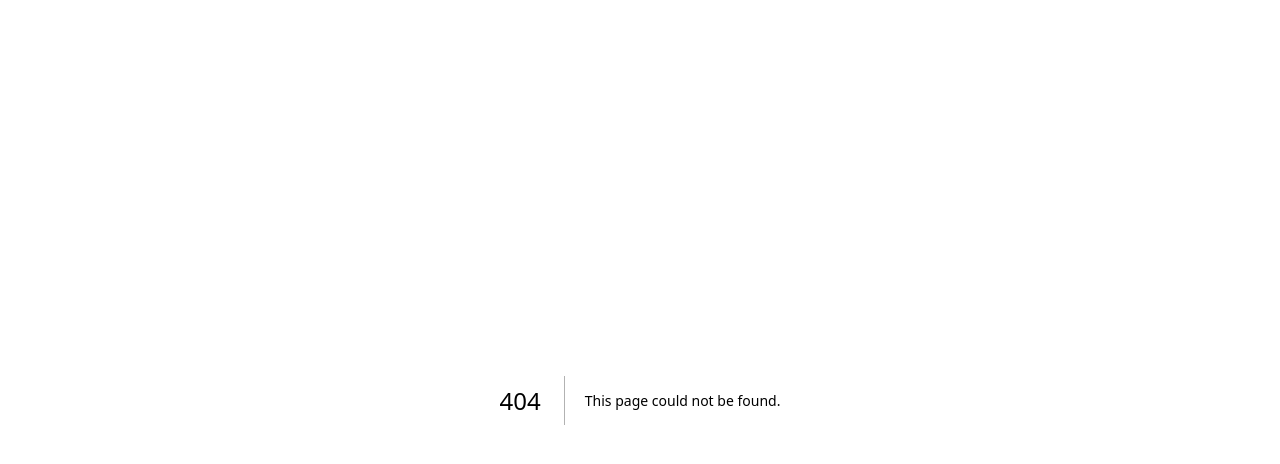
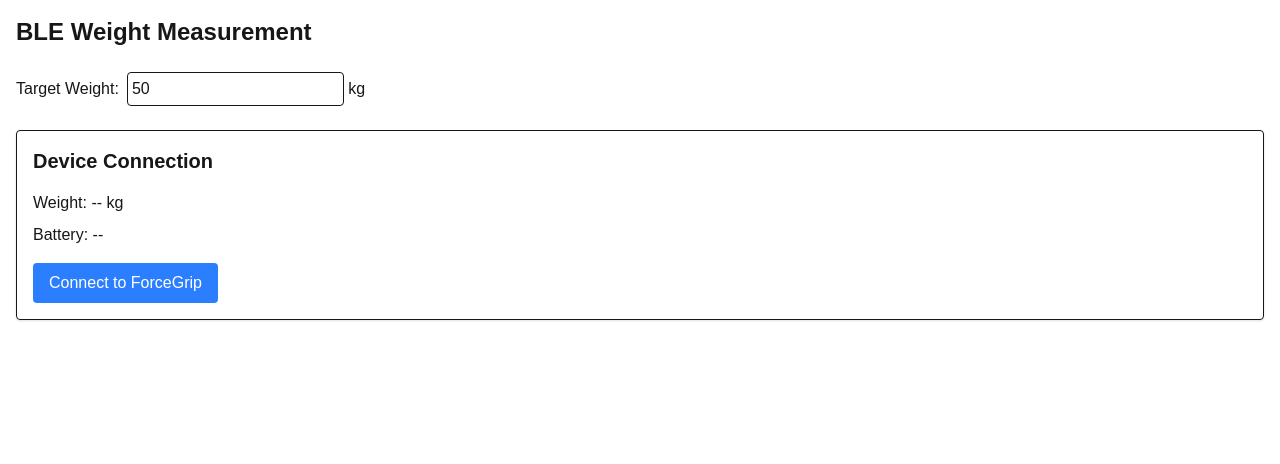
Before and after one commit to SacAPof59/climb-grip, a Next.js app: page /measurement-test in a window 1280 px wide. Before the commit this address had no page. Shown: the top 464 px of the page. Built offline with nearby package versions, Linux system fonts and the light colour scheme.

Commit message:
feat: measurement test page

```diff
--- a/package.json
+++ b/package.json
@@ -12,6 +12,7 @@
   "dependencies": {
     "@auth/prisma-adapter": "^2.8.0",
     "@prisma/client": "^6.5.0",
+    "chart.js": "^4.4.8",
     "next": "15.2.1",
     "next-auth": "^4.24.11",
     "react": "^19.0.0",
--- /dev/null
+++ b/src/app/measurement-test/page.tsx
@@ -0,0 +1,125 @@
+'use client';
+
+import { useState } from 'react';
+
+export default function WeightMeasurementPage() {
+    const [device, setDevice] = useState(null);
+    const [weight, setWeight] = useState('--');
+    const [batteryLevel, setBatteryLevel] = useState('--');
+    const [isConnected, setIsConnected] = useState(false);
+    const [targetWeight, setTargetWeight] = useState(50);
+
+    // Connect to BLE device
+    const connectToScale = async () => {
+        try {
+            console.log('Requesting Bluetooth device with weight scale service...');
+            const bleDevice = await navigator.bluetooth.requestDevice({
+                filters: [{ services: [0x181d] }]
+            });
+
+            setDevice(bleDevice);
+
+            bleDevice.addEventListener('gattserverdisconnected', () => {
+                console.log('Device disconnected');
+                setIsConnected(false);
+                setWeight('--');
+                setBatteryLevel('--');
+            });
+
+            console.log('Connecting to GATT server...');
+            const server = await bleDevice.gatt.connect();
+
+            console.log('Getting weight scale service...');
+            const service = await server.getPrimaryService(0x181d);
+
+            console.log('Getting weight measurement characteristic...');
+            const weightCharacteristic = await service.getCharacteristic(0x2a9d);
+
+            console.log('Subscribing to weight notifications...');
+            weightCharacteristic.addEventListener('characteristicvaluechanged', (event : any) => {
+                const value = event.target.value;
+                const weightValue = value.getUint16(1, true) / 200; // Adjust based on your device's data format
+                setWeight(weightValue.toFixed(1));
+            });
+
+            try {
+                console.log('Getting battery level characteristic...');
+                const batteryCharacteristic = await service.getCharacteristic(0x2a19);
+
+                console.log('Subscribing to battery notifications...');
+                batteryCharacteristic.addEventListener('characteristicvaluechanged', (event : any) => {
+                    const value = event.target.value;
+                    const battery = value.getUint8(0);
+                    setBatteryLevel(`${battery}%`);
+                });
+
+                await batteryCharacteristic.startNotifications();
+            } catch (batteryError) {
+                console.warn('Battery service not available:', batteryError);
+                setBatteryLevel('N/A');
+            }
+
+            await weightCharacteristic.startNotifications();
+
+            setIsConnected(true);
+            console.log('Notifications started');
+
+        } catch (error) {
+            console.error('Error connecting to device:', error);
+            alert(`Connection failed: ${error.message}`);
+        }
+    };
+
+    // Disconnect from device
+    const disconnectFromScale = () => {
+        if (device && device.gatt.connected) {
+            device.gatt.disconnect();
+        }
+        setIsConnected(false);
+        setWeight('--');
+        setBatteryLevel('--');
+    };
+
+    // Get weight display color based on target
+    const getWeightColor = () => {
+        if (weight === '--') return 'inherit';
+        const weightNum = parseFloat(weight);
+        if (weightNum < 0.9 * targetWeight) return 'blue';
+        if (weightNum > 1.1 * targetWeight) return 'red';
+        return 'green';
+    };
+
+    return (
+        <div className="container mx-auto p-4">
+            <h1 className="text-2xl font-bold mb-6">BLE Weight Measurement</h1>
+
+            <div className="mb-6">
+                <label className="block mb-2">
+                    Target Weight:
+                    <input
+                        type="number"
+                        value={targetWeight}
+                        onChange={(e) => setTargetWeight(Number(e.target.value))}
+                        className="ml-2 p-1 border rounded"
+                    /> kg
+                </label>
+            </div>
+
+            <div className="p-4 border rounded shadow">
+                <h2 className="text-xl font-semibold mb-4">Device Connection</h2>
+
+                <div className="mb-4">
+                    <p className="mb-2">Weight: <span style={{ color: getWeightColor() }}>{weight} kg</span></p>
+                    <p>Battery: {batteryLevel}</p>
+                </div>
+
+                <button
+                    onClick={isConnected ? disconnectFromScale : connectToScale}
+                    className={`px-4 py-2 rounded ${isConnected ? 'bg-red-500' : 'bg-blue-500'} text-white`}
+                >
+                    {isConnected ? 'Disconnect' : 'Connect to ForceGrip'}
+                </button>
+            </div>
+        </div>
+    );
+}
--- a/src/app/page.tsx
+++ b/src/app/page.tsx
@@ -1,5 +1,5 @@
-import { getServerSession } from 'next-auth/next';
-import { authOptions } from './api/auth/[...nextauth]/route';
+import {getServerSession} from 'next-auth/next';
+import {authOptions} from './api/auth/[...nextauth]/route';
 import Link from 'next/link';
 import LoginButton from './components/LoginButton';
 
@@ -7,7 +7,8 @@ export default async function HomePage() {
     const session = await getServerSession(authOptions);
 
     return (
-    <div className="flex min-h-screen flex-col items-center justify-center bg-gradient-to-b from-blue-50 to-white p-6">
+        <div
+            className="flex min-h-screen flex-col items-center justify-center bg-gradient-to-b from-blue-50 to-white p-6">
             <div className="w-full max-w-2xl rounded-xl bg-white p-8 shadow-lg">
                 <h1 className="mb-6 text-center text-3xl font-bold text-gray-800">
                     Welcome to My Next.js App
@@ -29,7 +30,7 @@ export default async function HomePage() {
                 </div>
 
                 <div className="mb-8 flex justify-center">
-          <LoginButton />
+                    <LoginButton/>
                 </div>
 
                 <div className="grid grid-cols-1 gap-4 md:grid-cols-2">
@@ -39,12 +40,11 @@ export default async function HomePage() {
                     >
                         View Profile
                     </Link>
-
                     <Link
-            href="/dashboard"
-            className="flex items-center justify-center rounded-lg bg-gray-100 px-4 py-3 text-center font-medium text-gray-800 transition-colors hover:bg-gray-200"
+                        href="/measurement-test"
+                        className="flex items-center justify-center rounded-lg bg-blue-600 px-4 py-3 text-center font-medium text-white transition-colors hover:bg-blue-700"
                     >
-            Dashboard
+                        Test measurement
                     </Link>
                 </div>
 
```
Also changed, not shown: 1 other file (tests, documents, lock files or other folders). Lines whose indentation alone changed are shown as unchanged.
